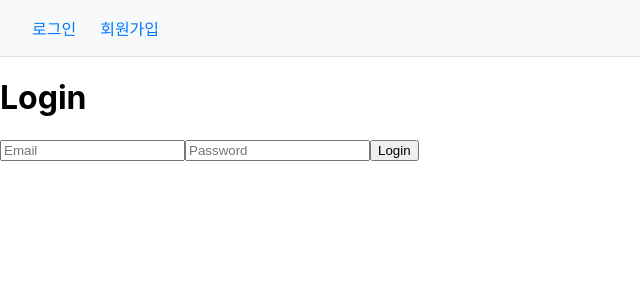
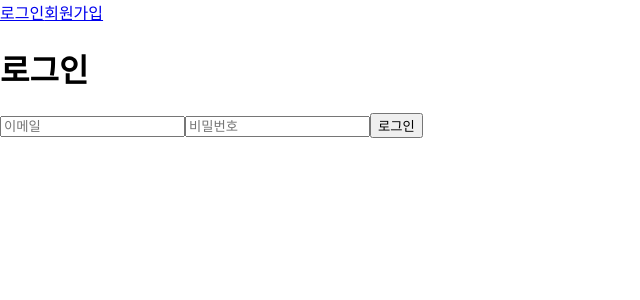
Before and after one commit to moolmeat/aairline_front, a React (Create React App) app: page /login in a window 1280 px wide. Shown: the top 300 px of the page, without its empty margins (0-640 px from the left). Built offline with nearby package versions, Linux system fonts and the light colour scheme.

Commit message:
Fix: Auth수정

```diff
--- a/src/App.js
+++ b/src/App.js
@@ -1,5 +1,6 @@
 import React, { useState, useEffect, useMemo } from 'react';
 import { BrowserRouter as Router, Route, Routes } from 'react-router-dom';
+import { AuthProvider } from './context/AuthContext';
 import MusicPage from './pages/MusicPage';
 import ChatPage from './pages/ChatPage';
 import ContactPage from './pages/ContactPage';
@@ -10,8 +11,8 @@ import Header from './components/Header';
 
 const App = () => {
 
-    const [isLoggedIn, setIsLoggedIn] = useState(false);
     return (
+        <AuthProvider>
             <Router>
                 <Header />
                 <Routes>
@@ -23,6 +24,7 @@ const App = () => {
                     <Route path="/signup" element={<SignupPage />} />
                 </Routes>
             </Router>
+        </AuthProvider>
     );
 };
 
--- a/src/components/Header.js
+++ b/src/components/Header.js
@@ -1,65 +1,20 @@
-import { useState, useEffect } from 'react';
-import { Link, useNavigate } from 'react-router-dom';
-import { getToken, refreshToken } from '../service/authService';
-import './Header.css';
+import { useAuth } from '../context/AuthContext'; // AuthContext에서 상태 가져오기
+import { useNavigate, Link } from 'react-router-dom';
 
 const Header = () => {
-  const [isLoggedIn, setIsLoggedIn] = useState(!!getToken());
-  const [timeLeft, setTimeLeft] = useState(1800);
+  const { isLoggedIn, handleLogout } = useAuth(); // 전역 로그인 상태 및 로그아웃 함수 사용
   const navigate = useNavigate();
-
-  useEffect(() => {
-    let timer;
-    if (isLoggedIn) {
-      timer = setInterval(() => {
-        setTimeLeft(prevTime => prevTime - 1);
-      }, 1000);
-
-      if (timeLeft <= 0) {
-        alert("Session expired. Please log in again.");
-        setIsLoggedIn(false);
-        clearInterval(timer);
-      }
-    }
-
-    return () => clearInterval(timer);
-  }, [isLoggedIn, timeLeft]);
-
-  const handleRefresh = async () => {
-    try {
-      const response = await refreshToken();
-      setTimeLeft(1800);
-      alert("Token refreshed successfully.");
-    } catch (error) {
-      console.error('Token refresh failed:', error);
-      setIsLoggedIn(false);
-    }
-  };
-
-  const handleLogout = () => {
-    localStorage.removeItem('token');
-    setIsLoggedIn(false);
-    navigate('/login');
-  };
 
   return (
     <header className="header">
       {isLoggedIn ? (
-        <div className="header__auth-info">
-          <span className="header__time-left">
-            남은 시간: {Math.floor(timeLeft / 60)}:{timeLeft % 60 < 10 ? `0${timeLeft % 60}` : timeLeft % 60}
-          </span>
-          <button className="header__button header__button--refresh" onClick={handleRefresh}>
-            로그인 연장하기
-          </button>
-          <button className="header__button header__button--logout" onClick={handleLogout}>
-            로그아웃
-          </button>
+        <div>
+          <button onClick={handleLogout}>로그아웃</button>
         </div>
       ) : (
-        <div className="header__menu">
-          <Link className="header__link" to="/login">로그인</Link>
-          <Link className="header__link" to="/signup">회원가입</Link>
+        <div>
+          <Link to="/login">로그인</Link>
+          <Link to="/signup">회원가입</Link>
         </div>
       )}
     </header>
--- a/src/components/LoginForm.js
+++ b/src/components/LoginForm.js
@@ -11,21 +11,9 @@ const LoginForm = ({ onLogin }) => {
 
   return (
     <form onSubmit={handleSubmit}>
-      <input
-        type="email"
-        placeholder="Email"
-        value={email}
-        onChange={(e) => setEmail(e.target.value)}
-        required
-      />
-      <input
-        type="password"
-        placeholder="Password"
-        value={password}
-        onChange={(e) => setPassword(e.target.value)}
-        required
-      />
-      <button type="submit">Login</button>
+      <input type="email" value={email} onChange={(e) => setEmail(e.target.value)} placeholder="이메일" />
+      <input type="password" value={password} onChange={(e) => setPassword(e.target.value)} placeholder="비밀번호" />
+      <button type="submit">로그인</button>
     </form>
   );
 };
--- /dev/null
+++ b/src/context/AuthContext.js
@@ -0,0 +1,36 @@
+import { createContext, useState, useContext, useEffect } from 'react';
+import { login, refreshToken } from '../service/authService'; // authService 함수 가져오기
+
+const AuthContext = createContext();
+
+export const AuthProvider = ({ children }) => {
+  const [isLoggedIn, setIsLoggedIn] = useState(document.cookie.includes('JWT-TOKEN'));
+
+  const handleLogin = async (loginData) => {
+    const response = await login(loginData);
+    setIsLoggedIn(true); // 로그인 상태 업데이트
+  };
+
+  const handleLogout = () => {
+    document.cookie = 'JWT-TOKEN=; Max-Age=0; path=/;';
+    setIsLoggedIn(false); // 로그아웃 시 상태 업데이트
+  };
+
+  useEffect(() => {
+    const interval = setInterval(() => {
+      if (document.cookie.includes('JWT-TOKEN')) {
+        refreshToken();
+      }
+    }, 60000); // 60초마다 토큰 갱신
+    return () => clearInterval(interval);
+  }, []);
+
+  return (
+    <AuthContext.Provider value={{ isLoggedIn, handleLogin, handleLogout }}>
+      {children}
+    </AuthContext.Provider>
+  );
+};
+
+// AuthContext에서 상태와 함수 가져오기 위한 커스텀 훅
+export const useAuth = () => useContext(AuthContext);
--- a/src/pages/LoginPage.js
+++ b/src/pages/LoginPage.js
@@ -1,25 +1,24 @@
-import { login, saveToken } from '../service/authService';
 import { useNavigate } from 'react-router-dom';
+import { useAuth } from '../context/AuthContext'; // AuthContext에서 상태 가져오기
 import LoginForm from '../components/LoginForm';
 
 const LoginPage = () => {
+  const { handleLogin } = useAuth(); // 로그인 함수 사용
   const navigate = useNavigate();
 
-  const handleLogin = async (loginData) => {
+  const onLogin = async (loginData) => {
     try {
-      const response = await login(loginData);
-      saveToken(response.data.token);
-      navigate('/');
+      await handleLogin(loginData);
+      navigate('/'); // 로그인 성공 후 리다이렉트
     } catch (error) {
-      console.error('Login failed:', error);
+      console.error('로그인 실패:', error);
     }
   };
 
   return (
     <div>
-      <h1>Login</h1>
-      {/* Use existing LoginForm */}
-      <LoginForm onLogin={handleLogin} />
+      <h1>로그인</h1>
+      <LoginForm onLogin={onLogin} />
     </div>
   );
 };
--- a/src/service/authService.js
+++ b/src/service/authService.js
@@ -1,17 +1,24 @@
 import axios from 'axios';
 
-const API_URL = '/users';
+const axiosInstance = axios.create({
+    baseURL: process.env.REACT_APP_API_URL,
+    headers: {
+        'Content-Type': 'application/json',
+        'Access-Control-Allow-Origin': `${process.env.REACT_APP_API_URL}`
+    },
+    withCredentials: true
+});
 
 export const signup = async (userData) => {
-  return axios.post(`${API_URL}/signup`, userData);
+  return axiosInstance.post(`/users/signup`, userData);
 };
 
 export const login = async (loginData) => {
-  return axios.post(`${API_URL}/signin`, loginData);
+  return axiosInstance.post(`/users/signin`, loginData);
 };
 
 export const refreshToken = async () => {
-  return axios.get(`${API_URL}/refresh`, {
+  return axiosInstance.get(`/users/refresh`, {
     headers: {
       Authorization: `Bearer ${localStorage.getItem('token')}`,
     },
```
Lines whose indentation alone changed are shown as unchanged.
